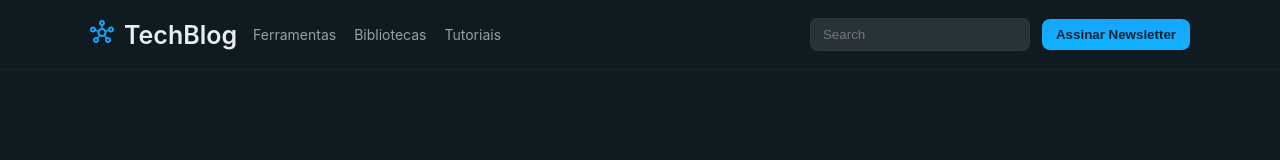
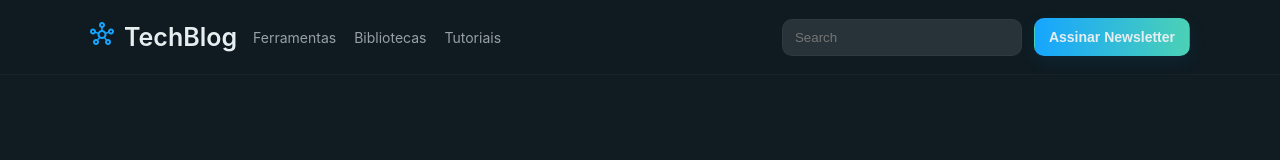
Before and after one commit to RobsonLF/techblog, a plain HTML site: page index.html in a window 1280 px wide. Drawn offline with nearby package versions, Linux system fonts and the light colour scheme.

Commit message:
update index e style

```diff
--- a/css/style.css
+++ b/css/style.css
@@ -7,10 +7,13 @@
     --panel:#122023;
     --muted:#98a0a6;
     --accent:#16a5ff;
+    --accent-2: #4bd1b6;
     --card:#0f1a1b;
     --radius:10px;
     --gap:20px;
     --text:#e6eef0;
+    --card-border: rgba(255,255,255,0.03);
+    --transition: 0.18s ease-in-out;
 }
 
 *{
@@ -81,10 +84,41 @@ html, body{
     gap: 12px;
     align-items: center;
 }
-.header-actions input[type:"search"]{
-
+.header-actions input[type="search"]{
+    background: #283339;
+    border: 1px solid var(--card-border);
+    padding: 10px 12px;
+    border-radius: var(--radius);
+    color: var(--text);
+    width: 240px;
+    outline: none;
+    transition: box-shadow var(--transition);
 }
 
+.header-actions input[type="search"]:focus{
+    box-shadow: 0 6px 20px rgba(23,162,255,0.08);
+    border-color: var(--accent);
+}
+
+.btn{
+    padding: 10px 14px;
+    border-radius: var(--radius);
+    border: 1px solid transparent;
+    cursor: pointer;
+    font-weight: 600;
+    font-size: 14px;
+    background: transparent;
+    color: var(--text);
+}
+
+.btn.primary{
+    background: linear-gradient(90deg,var(--accent) 0%, var(--accent-2) 100%);
+    color:var(--text)
+    border: none;
+    box-shadow: 0 6px 18px rgba(23,162,255,0.08);
+}
+
+/*
 .search input{
     background: #283339;
     border: 1px solid rgba(255,255,255,0.03);
@@ -93,6 +127,7 @@ html, body{
     border-radius:8px;
     width: 220px;
 }
+
 
 .btn{
     padding: 8px 14px;
@@ -106,3 +141,5 @@ html, body{
     color:#022232;
     font-weight: 600;
 }
+
+    */
--- a/index.html
+++ b/index.html
@@ -24,7 +24,7 @@
             </nav>
             <div class="header-actions">
                 <div class="search">
-                    <input type="search" placeholder="Search" aria-label="Pesquisar">
+                    <input id="searchInput" type="search" placeholder="Search" aria-label="Pesquisar">
                 </div>
                 <button class="btn primary">Assinar Newsletter</button>
             </div>
```
